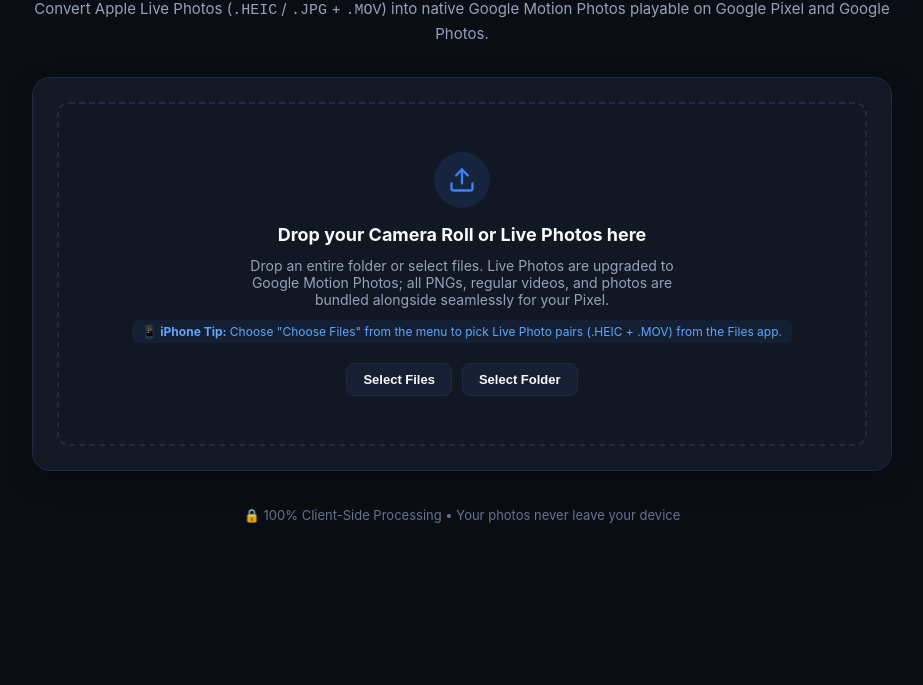
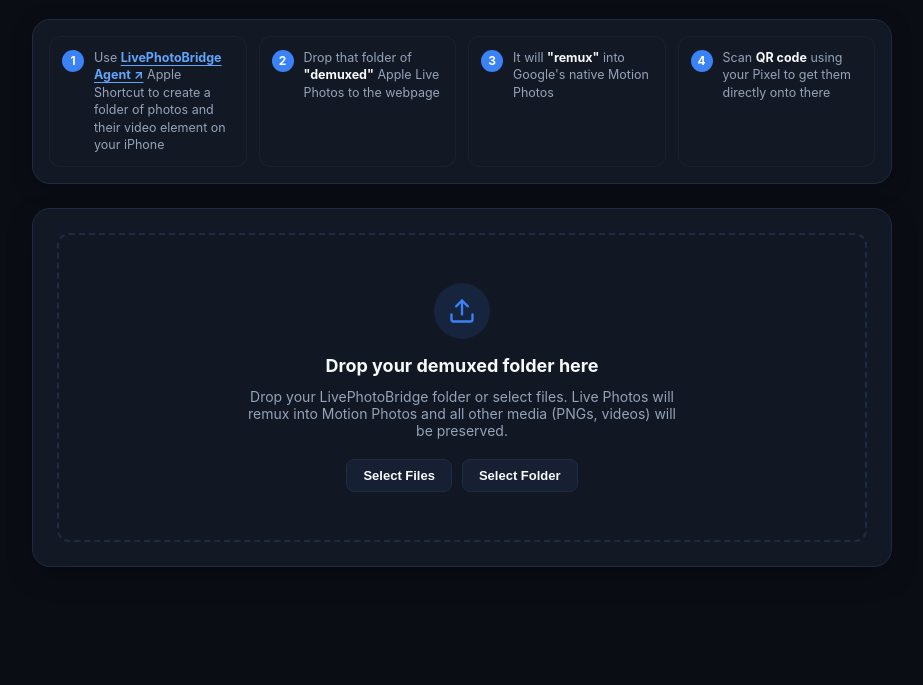
Before and after one commit to vaibhavshirole/LivePhotoBridge, a website: page web/index.html in a window 1280 px wide. Shown: the part 115-800 px from the top of the page, without its empty margins (178-1101 px from the left). Drawn offline with Linux system fonts and the light colour scheme; no server answers.

Commit message:
feat: deploy from feature and include how to on webpage

```diff
--- a/web/index.html
+++ b/web/index.html
@@ -11,12 +11,32 @@
 <body>
   <div class="app-container">
     <header>
-      <div class="logo-badge">
+<!--       <div class="logo-badge">
         <span>⚡</span> Fast Local Muxer
+      </div> -->
+      <h1>LivePhotoBridge</h1>
+      <p class="subtitle">Convert Apple Live Photos into native Google Motion Photos playable on Google Pixel and Google Photos.</p>
+    </header>
+
+    <!-- How It Works Instructions -->
+    <div class="steps-card">
+      <div class="step-item">
+        <div class="step-num">1</div>
+        <div class="step-text">Use <a href="https://www.icloud.com/shortcuts/734ab60aa0a944749a3354a11d49e556" target="_blank" rel="noopener noreferrer" class="shortcut-link">LivePhotoBridge Agent ↗</a> Apple Shortcut to create a folder of photos and their video element on your iPhone</div>
       </div>
-      <h1>LivePhotoBridge</h1>
-      <p class="subtitle">Convert Apple Live Photos (<code>.HEIC</code> / <code>.JPG</code> + <code>.MOV</code>) into native Google Motion Photos playable on Google Pixel and Google Photos.</p>
-    </header>
+      <div class="step-item">
+        <div class="step-num">2</div>
+        <div class="step-text">Drop that folder of <strong>"demuxed"</strong> Apple Live Photos to the webpage</div>
+      </div>
+      <div class="step-item">
+        <div class="step-num">3</div>
+        <div class="step-text">It will <strong>"remux"</strong> into Google's native Motion Photos</div>
+      </div>
+      <div class="step-item">
+        <div class="step-num">4</div>
+        <div class="step-text">Scan <strong>QR code</strong> using your Pixel to get them directly onto there</div>
+      </div>
+    </div>
 
     <!-- Drop Zone Section -->
     <div class="card">
@@ -28,9 +48,8 @@
             <line x1="12" y1="3" x2="12" y2="15"></line>
           </svg>
         </div>
-        <div class="dropzone-title">Drop your Camera Roll or Live Photos here</div>
-        <div class="dropzone-desc">Drop an entire folder or select files. Live Photos are upgraded to Google Motion Photos; all PNGs, regular videos, and photos are bundled alongside seamlessly for your Pixel.</div>
-        <div style="font-size: 12px; color: #60a5fa; background: rgba(59, 130, 246, 0.08); padding: 4px 10px; border-radius: 6px; display: inline-block;">📱 <strong>iPhone Tip:</strong> Choose "Choose Files" from the menu to pick Live Photo pairs (.HEIC + .MOV) from the Files app.</div>
+        <div class="dropzone-title">Drop your demuxed folder here</div>
+        <div class="dropzone-desc">Drop your LivePhotoBridge folder or select files. Live Photos will remux into Motion Photos and all other media (PNGs, videos) will be preserved.</div>
         <div class="dropzone-actions">
           <button type="button" class="dropzone-btn" id="selectFilesBtn">Select Files</button>
           <button type="button" class="dropzone-btn" id="selectFolderBtn">Select Folder</button>
@@ -119,9 +138,9 @@
       </div>
     </div>
 
-    <footer>
+<!--     <footer>
       🔒 100% Client-Side Processing • Your photos never leave your device
-    </footer>
+    </footer> -->
   </div>
 
   <script src="app.js"></script>
--- a/web/style.css
+++ b/web/style.css
@@ -89,6 +89,72 @@
   color: var(--text-muted);
   font-size: 15px;
   line-height: 1.5;
+}
+
+/* Steps Workflow Card */
+.steps-card {
+  display: grid;
+  grid-template-columns: repeat(4, 1fr);
+  gap: 12px;
+  background: var(--surface);
+  border: 1px solid var(--surface-border);
+  border-radius: var(--radius-lg);
+  padding: 16px;
+  box-shadow: 0 4px 20px rgba(0, 0, 0, 0.25);
+}
+
+@media (max-width: 768px) {
+  .steps-card {
+    grid-template-columns: 1fr;
+    gap: 10px;
+  }
+}
+
+.step-item {
+  display: flex;
+  align-items: flex-start;
+  gap: 10px;
+  background: rgba(18, 24, 36, 0.5);
+  border: 1px solid rgba(255, 255, 255, 0.04);
+  padding: 12px;
+  border-radius: var(--radius-md);
+}
+
+.step-num {
+  width: 22px;
+  height: 22px;
+  min-width: 22px;
+  border-radius: var(--radius-full);
+  background: var(--primary);
+  color: #ffffff;
+  font-weight: 700;
+  font-size: 12px;
+  display: flex;
+  align-items: center;
+  justify-content: center;
+  margin-top: 1px;
+}
+
+.step-text {
+  font-size: 12.5px;
+  color: var(--text-muted);
+  line-height: 1.4;
+}
+
+.step-text strong {
+  color: var(--text);
+}
+
+.shortcut-link {
+  color: #60a5fa;
+  font-weight: 700;
+  text-decoration: underline;
+  text-underline-offset: 3px;
+  transition: color 0.2s ease;
+}
+
+.shortcut-link:hover {
+  color: #93c5fd;
 }
 
 /* Cards */
```
Also changed, not shown: .github/workflows/deploy-pages.yml, web/README.md.
